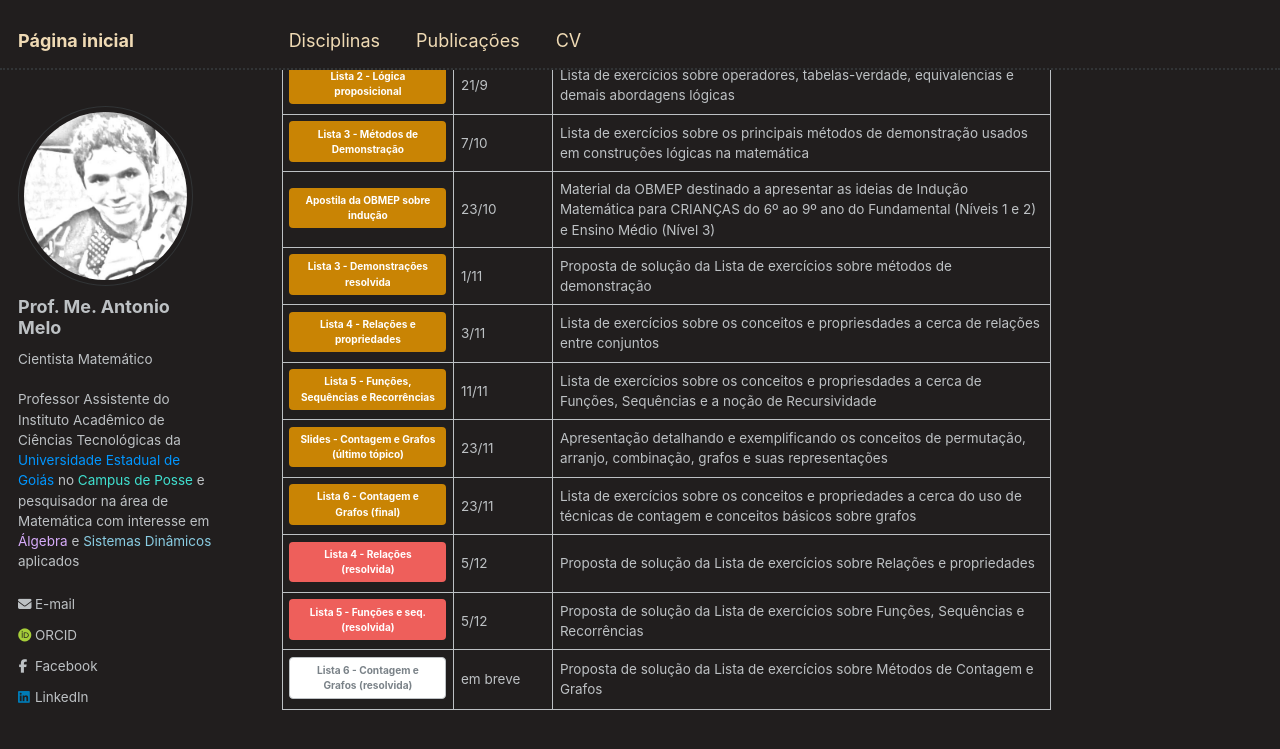
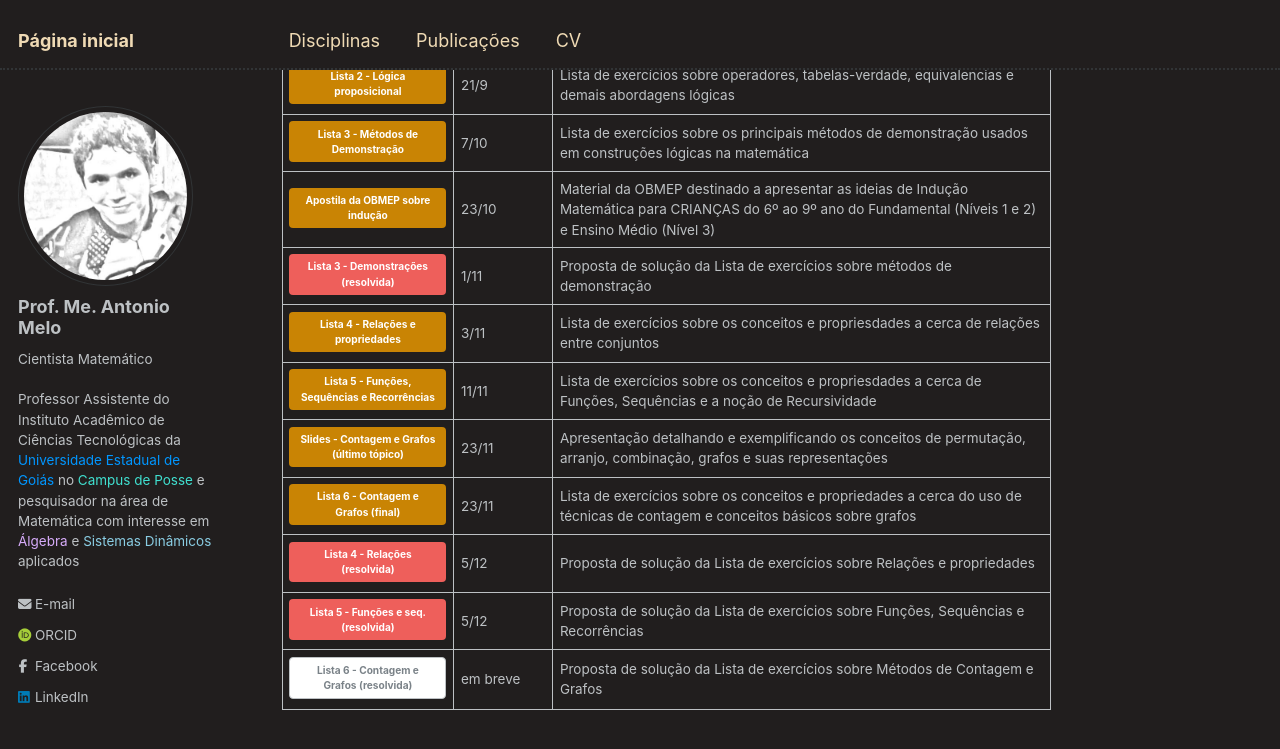
Before and after one commit to antmelo/antmelo.github.io, a Jekyll site: the page built from _teaching/2024-2-fundamentos.md, in a window 1280 px wide and 900 px high, scrolled down 1528 px, cut to the strip 0-770 px from the top of the window. Shown: the top 749 px of the strip. Built offline with Jekyll 4.4.1, drawn with Linux system fonts in a browser that asks for light colours; some web fonts are replaced; part of the change alters nothing that is shown.

```diff
--- a/_teaching/2024-2-fundamentos.md
+++ b/_teaching/2024-2-fundamentos.md
@@ -43,7 +43,7 @@ lógicas; Lógica de predicados. Aplicações de lógica de predicados.
 | [Lista 2 - Lógica proposicional](https://antmelo.github.io/files/Lista2_Logica.pdf){: .btn}   | 21/9   | Lista de exercícios sobre operadores, tabelas-verdade, equivalencias e demais abordagens lógicas            |
 | [Lista 3 - Métodos de Demonstração](https://antmelo.github.io/files/Lista3_Demons.pdf){: .btn}   | 7/10   | Lista de exercícios sobre os principais métodos de demonstração usados em construções lógicas na matemática           |
 | [Apostila da OBMEP sobre indução](http://www.obmep.org.br/docs/apostila4.pdf){: .btn}   | 23/10   | Material da OBMEP destinado a apresentar as ideias de Indução Matemática para CRIANÇAS do 6º ao 9º ano do Fundamental (Níveis 1 e 2) e Ensino Médio (Nível 3)           |
-| [Lista 3 - Demonstrações resolvida](https://antmelo.github.io/files/FundL3solv.pdf){: .btn}   | 1/11   | Proposta de solução da Lista de exercícios sobre métodos de demonstração           |
+| [Lista 3 - Demonstrações (resolvida)](https://antmelo.github.io/files/FundL3solv.pdf){: .btn .btn--danger}   | 1/11   | Proposta de solução da Lista de exercícios sobre métodos de demonstração           |
 | [Lista 4 - Relações e propriedades](https://antmelo.github.io/files/Lista4_Relacoes.pdf){: .btn}   | 3/11   | Lista de exercícios sobre os conceitos e propriesdades a cerca de relações entre conjuntos           |
 | [Lista 5 - Funções, Sequências e Recorrências](https://antmelo.github.io/files/Lista5_Funcoes.pdf){: .btn}   | 11/11   | Lista de exercícios sobre os conceitos e propriesdades a cerca de Funções, Sequências e a noção de Recursividade          |
 | [Slides - Contagem e Grafos (último tópico)](https://antmelo.github.io/files/AulaFinal_Contagem.pdf){: .btn}   | 23/11   | Apresentação detalhando e exemplificando os conceitos de permutação, arranjo, combinação, grafos e suas representações        |
```
